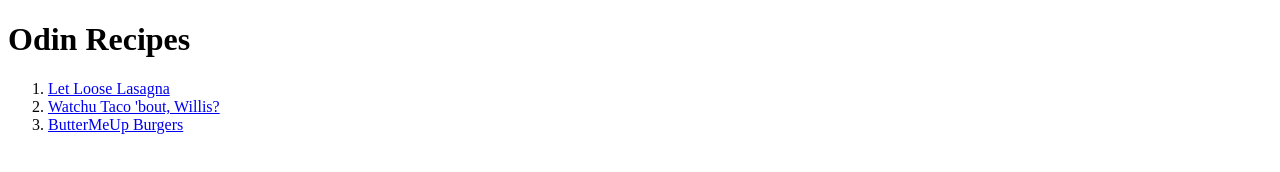
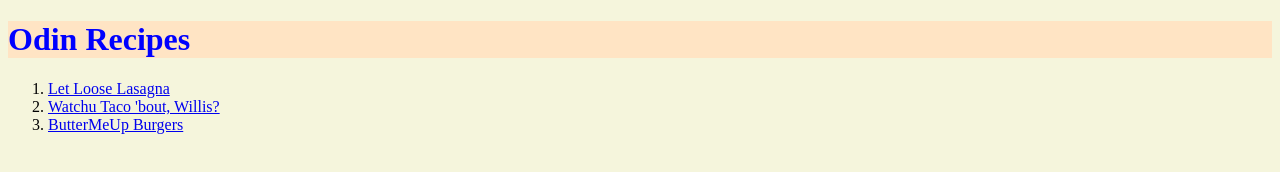
Before and after one commit to jay-its/odin-recipes2, a plain HTML site: page index.html in a window 1280 px wide. Drawn offline with Linux system fonts and the light colour scheme.

Commit message:
ADD selectors to elements

```diff
--- a/index.html
+++ b/index.html
@@ -4,13 +4,14 @@
     <meta charset="UTF-8">
     <meta name="viewport" content="width=device-width, initial-scale=1.0">
     <title>Document</title>
+    <link rel="stylesheet" href="styles.css">
 </head>
 <body>
-    <h1>Odin Recipes</h1>
-    <ol>
-        <li><a href="recipes/lasagna.html">Let Loose Lasagna</a></li>
-        <li><a href="recipes/tacos.html">Watchu Taco 'bout, Willis?</a></li>
-        <li><a href="recipes/burgers.html">ButterMeUp Burgers</a></li>
-    </ol>
+        <h1>Odin Recipes</h1>
+        <ol class="order-list">
+            <li><a href="recipes/lasagna.html">Let Loose Lasagna</a></li>
+            <li><a href="recipes/tacos.html">Watchu Taco 'bout, Willis?</a></li>
+            <li><a href="recipes/burgers.html">ButterMeUp Burgers</a></li>
+        </ol>
 </body>
 </html>
```
